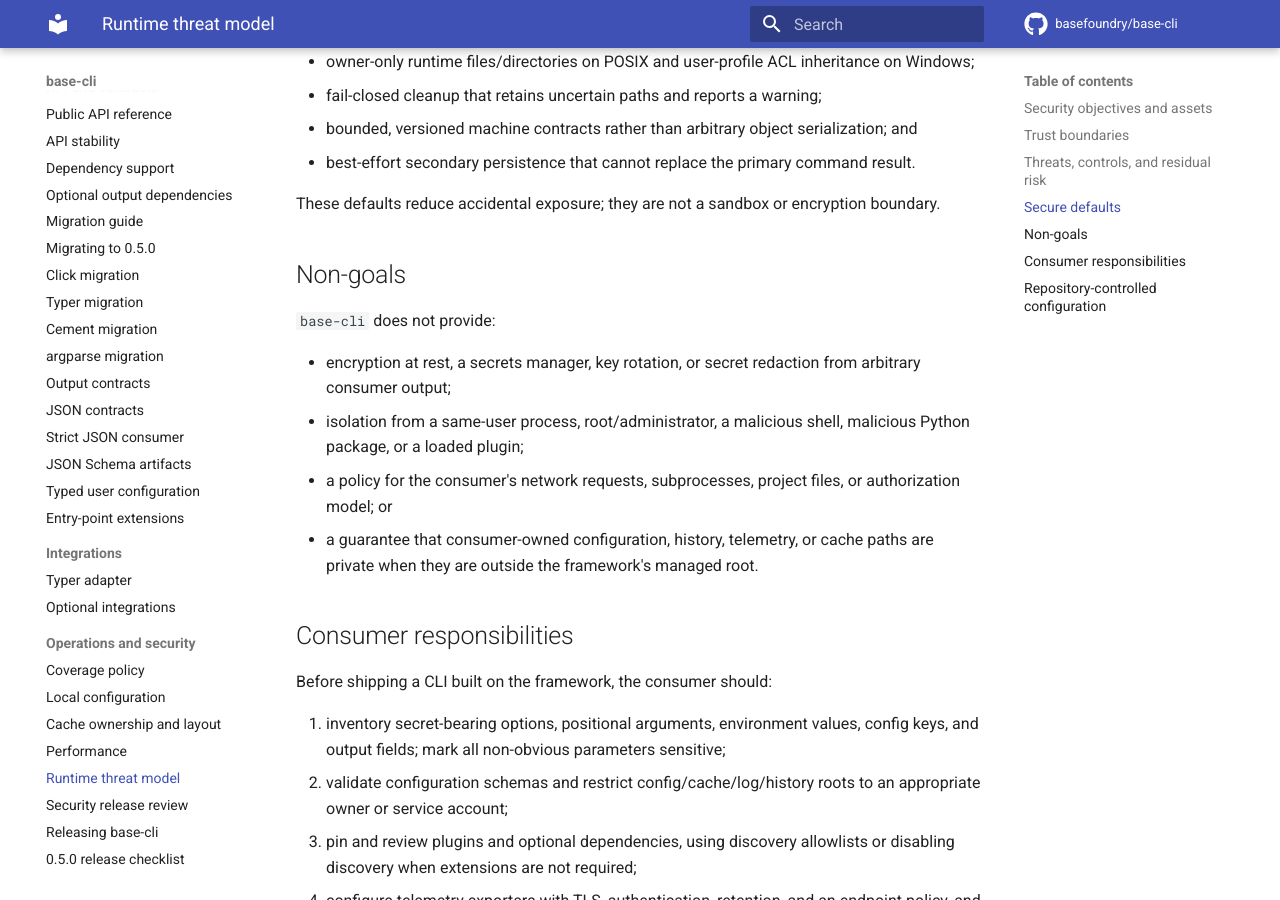
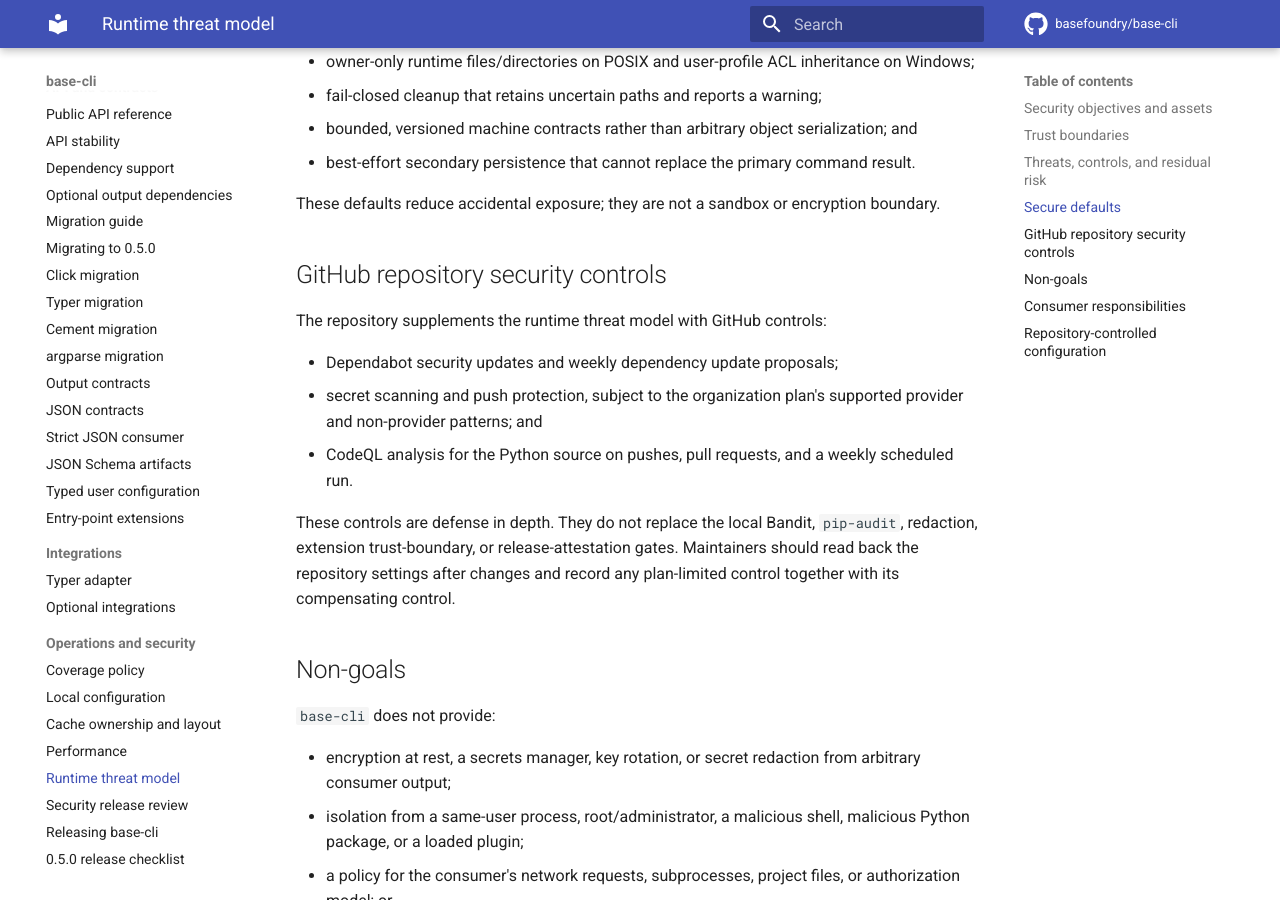
Before and after one commit to basefoundry/base-cli, an MkDocs documentation site: the page built from docs/security-threat-model.md, in a window 1280 px wide and 900 px high, scrolled down 3344 px. Built offline with MkDocs 1.6.1 and Material for MkDocs 9.7.7, drawn with Linux system fonts in a browser that asks for light colours; comment, search, counter and statistics services are not loaded.

Commit message:
security: add repository security controls for v1 (#280) (#463)
## Summary

Closes #280.

- Add a pinned CodeQL workflow for Python on pushes, pull requests, and
a weekly schedule.
- Add Dependabot configuration for pip and GitHub Actions updates.
- Document repository-level controls and their relationship to the
runtime threat model and existing Bandit/pip-audit gates.
- Enable the repository's Dependabot security updates, secret scanning,
and push protection settings through the GitHub API.

GitHub currently reports non-provider secret patterns and validity
checks as plan-limited/disabled; the documentation records that these
settings require readback and compensating controls.

## Validation

- `UV_CACHE_DIR=/private/tmp/base-cli-uv-cache uv run --extra dev
--extra typer --extra quality ./tests/full_validate.sh --gate contracts`
- `UV_CACHE_DIR=/private/tmp/base-cli-uv-cache uv run --extra quality
./tests/full_validate.sh --gate style`
- Parsed `.github/workflows/codeql.yml` and `.github/dependabot.yml`
with PyYAML.
- `git diff --check`

## GitHub settings readback

Dependabot security updates, secret scanning, and push protection are
enabled on `basefoundry/base-cli`. CodeQL will report its first analysis
after this workflow is merged.

```diff
--- a/docs/security-threat-model.md
+++ b/docs/security-threat-model.md
@@ -99,6 +99,21 @@ The generic framework defaults to:
 These defaults reduce accidental exposure; they are not a sandbox or encryption
 boundary.
 
+## GitHub repository security controls
+
+The repository supplements the runtime threat model with GitHub controls:
+
+- Dependabot security updates and weekly dependency update proposals;
+- secret scanning and push protection, subject to the organization plan's
+  supported provider and non-provider patterns; and
+- CodeQL analysis for the Python source on pushes, pull requests, and a weekly
+  scheduled run.
+
+These controls are defense in depth. They do not replace the local Bandit,
+`pip-audit`, redaction, extension trust-boundary, or release-attestation gates.
+Maintainers should read back the repository settings after changes and record
+any plan-limited control together with its compensating control.
+
 ## Non-goals
 
 `base-cli` does not provide:
```
Also changed, not shown: CHANGELOG.md (+4 -0 lines), 2 other files.
